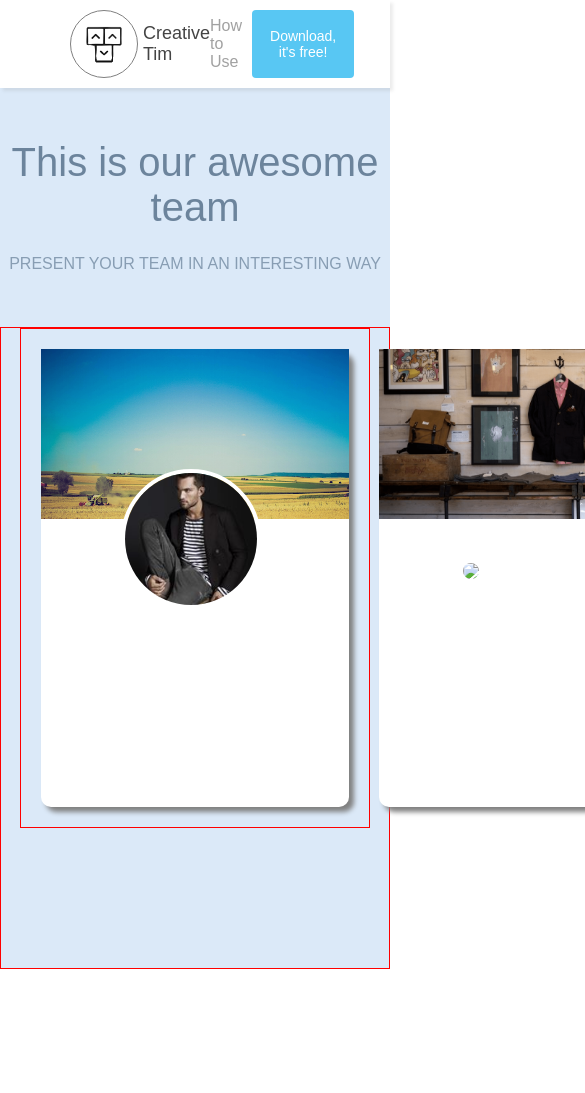
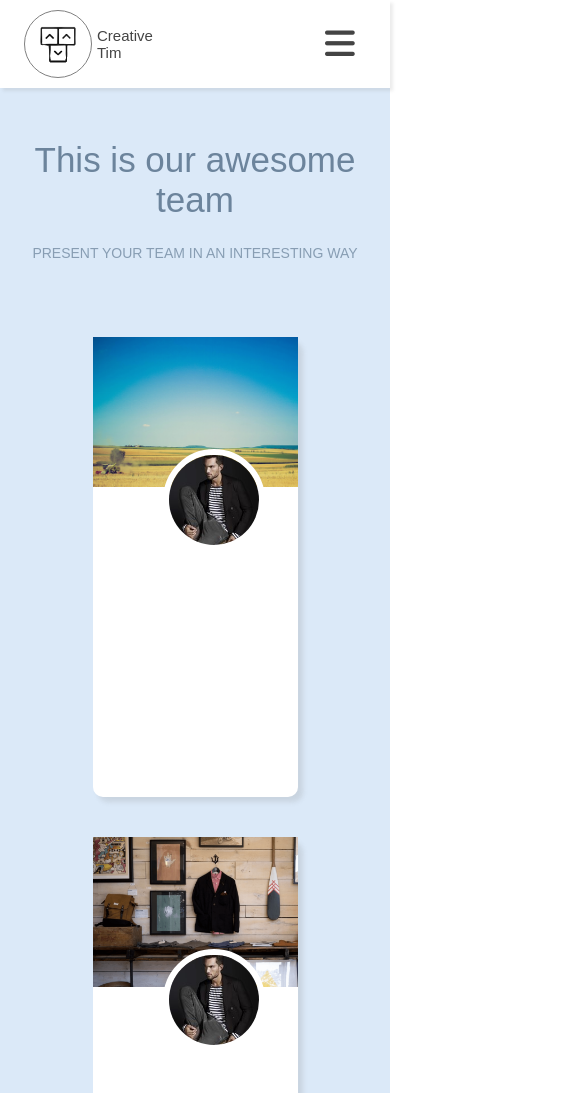
Before and after one commit to dayframs/flipcard, a plain HTML site: page index.html in a window 390 px wide. Shown: the top 1093 px of the page, 585 px wide, since content can reach past the window. Before the commit the page ends 969 px from the top, so only its background shows below. Drawn offline with Linux system fonts and the light colour scheme.

Commit message:
project updated

```diff
--- a/flipcard.css
+++ b/flipcard.css
@@ -15,6 +15,9 @@ header {
     align-items: center;
     justify-content: space-between;
     padding: 10px;
+}
+header .fa-solid {
+    display: none;
 }
 .header1 {
     display: flex;
@@ -39,6 +42,7 @@ header {
 .header2 button {
     background-color: rgb(88, 199, 243);
     padding: 18px;
+    border: none;
     border-radius: 4px;
     color: white;
     font-weight: 400px;
@@ -49,11 +53,11 @@ header img {
     padding: 3px;
     border-radius: 45px;
     vertical-align: middle;
-    cursor: pointer;}   */
+    cursor: pointer;}     */
 body {
     min-height: 100vh;
     overflow: hidden;
-     background-color: #dbe9f8;
+    background-color: #dbe9f8;
 }
 .section1 {
     padding-top: 140px;
@@ -73,18 +77,16 @@ body {
     font-size: 16px;
 }
 .section2 {
-    padding-bottom: 140px;
+    padding: 0 120px;
+    padding-bottom: 80px;
     background-color: #dbe9f8;
     display: flex;
-    flex-direction: column;
-    flex-wrap: wrap;
     justify-content: center;
     align-items: center;
-     border: 1px solid red;
 }
 .container {
     height: 500px;
-    width: 350px;
+    width: 30%;
     padding: 20px;
     display: flex;
     flex-direction: column;
@@ -92,26 +94,26 @@ body {
     justify-content: center;
     align-items: center;
     gap: 30px;
-    border: 1px solid red;
     margin: auto;
+    position: relative;
+    border-radius: 10px;
 }
 .card {
     height: 100%;
     width: 100%;
-    border-radius: 10px;
     display: flex;
+    flex-wrap: wrap;
     position: relative;
     transition: transform 2s;
     transform-style: preserve-3d;
 }
-.card:hover {
+.container:hover .card {
     cursor: pointer;
     transform: rotateY(180deg);
 }
-.back1, .back2, .back3 {
+.back {
     background-color: rgb(255, 255, 255);
     position: absolute;
-    /* top: 5px; */
     padding: 30px;
     display: grid;
     grid-template-rows: 18px auto 18px;
@@ -125,12 +127,12 @@ body {
     backface-visibility: hidden;
     border-radius: 10px;
 }
-.back1, .back2, .back3, .top {
+.back .top {
     border-bottom: 1px solid rgb(128, 128, 128, 0.25);
     color: grey;
     font-size: 14px;
     font-weight: 100;
-    /* padding: 20px 15px; */
+    padding: 20px 15px;
     color: rgb(68, 68, 68, 0.5);
 }
 h2 {
@@ -160,58 +162,51 @@ p {
     border-left: 1px solid grey;
     padding: 0 10px;
 }
-.back1, .back2, .back3, footer {
+.back footer {
     border-top: 1px solid rgba(45, 43, 43, 0.25);
     padding: 25px 5px;
 }
-.front3a {
-    background-image: url(./rotating_card_thumb3.png);
-    height: 170px;
+.front1a, .front2a, .front3a {
+    height: 150px;
     background-size: cover;
     background-repeat: no-repeat;
     background-position: center;
 }
+.front3a {
+    background-image: url(./rotating_card_thumb3.png);
+}
 .front1a {
     background-image: url(./rotating_card_thumb2.png);
-    height: 170px;
-    background-size: cover;
-    background-repeat: no-repeat;
-    background-position: center;
 }
 .front2a {
     background-image: url(./rotating_card_thumb.png);
-    height: 170px;
-    background-size: cover;
-    background-repeat: no-repeat;
-    background-position: center;
 }
 .front1, .front2, .front3 {
     height: 100%;
     width: 100%;
-    border-radius: 10px;
-    box-shadow: 5px 5px 5px grey;
+    box-shadow: 5px 5px 5px rgb(128, 128, 128, 0.2);
     position: absolute;
     backface-visibility: hidden;
     background-color: white;
+    border-radius: 10px;
 }
 .front1 img, .front2 img, .front3 img  {
-   width: 140px;
+    width: 50%;
     border-radius: 50%;
-    border: 4px solid white;
-    /* top: -50px;
-    left: 80px; */
-    margin: -50px 80px;
+    border: 6px solid white;
+    margin: -50px 70px;
 }
 .fa-brands {
     color: rgb(81, 81, 220);
     font-size: 20px;
     margin-right: 8px;
 }
-button {
+.back footer button {
     border: none;
     margin-right: 30px;
     margin-left: 0px;
     font-size: 14px;
+    background-color: white;
 }
 .fa-solid {
     margin-left: -50px;
--- a/index.html
+++ b/index.html
@@ -6,6 +6,7 @@
     <title>flipcard</title>
     <link rel="stylesheet" href="./flipcard.css">
     <script src="https://kit.fontawesome.com/07ff452b48.js" crossorigin="anonymous"></script>
+    <link rel="stylesheet" href="./media.css">
 </head>
 <body>
     <header>
@@ -16,6 +17,7 @@
         <div class="header2">
         <a href="">How to Use</a>
         <button>Download, it's free!</button>
+        <i class="fa-solid fa-bars"></i>
         </div>
     </header>
     <section class="section1">
@@ -23,15 +25,16 @@
         <p>PRESENT YOUR TEAM IN AN INTERESTING WAY</p>
     </section>
     <section class="section2">
-        <div class="container">
+        <section class="container">
             <div class="card">
                 <div class="front1">
                     <div class="front1a"></div>
                     <div>
                     <img src="./rotating_card_profile3.png" alt="">
                     </div>
+                    <div></div>
                 </div>
-            <div class="back1">
+                <div class="back">
                     <div class="top">"To be or not to be, this is my awesome motto!"</div>
                     <main>
                     <div><h2>Job Description</h2>
@@ -49,15 +52,17 @@
                     </footer>
                 </div>
             </div>
+        </section>
+        <section class="container">
             <div class="card">
                 <div class="front2">
                     <div class="front2a"></div>
                     <div>
-                    <img src="./rotating_card_profile3.png alt="">
+                    <img src="./rotating_card_profile3.png" alt="">
                     </div>
                     <div></div>
                 </div>
-            <div class="back2">
+                <div class="back" id="back2">
                     <div class="top">"To be or not to be, this is my awesome motto!"</div>
                     <main>
                     <div><h2>Job Description</h2>
@@ -77,6 +82,8 @@
                     </footer>
                 </div>
             </div>
+        </section>
+        <section class="container">
             <div class="card">
                 <div class="front3">
                     <div class="front3a"></div>
@@ -85,7 +92,7 @@
                     </div>
                     <div></div>
                 </div>
-            <div class="back3">
+                <div class="back">
                     <div class="top">"To be or not to be, this is my awesome motto!"</div>
                     <main>
                     <div><h2>Job Description</h2>
@@ -103,8 +110,7 @@
                     </footer>
                 </div>
             </div>
-        </div>
-    </div>
+        </section>
     </section>
 </body>
 </html>
--- /dev/null
+++ b/media.css
@@ -0,0 +1,40 @@
+@media (max-width: 600px) {
+.section2 {
+    padding: 0 20px;
+    padding-bottom: 30px;
+    display: flex;
+    flex-direction: column;
+}
+.container {
+    height: 500px;
+    width: 70%;
+}
+.section1 h1 {
+    font-size: 35px;
+}
+.section1 p {
+    font-size: 14px;
+}
+.header1 {
+    margin-left: 14px;
+}
+.header2 {
+    align-items: center;
+    margin-right: 5px;
+}
+.back footer button {
+    display: inline;
+    margin-left: 1px;
+    font-size: 14px;
+}
+.tim {
+    font-size: 15px;
+}
+header .fa-solid {
+    display: flex;
+    font-size: 34px;
+}
+.header2 a, button {
+    display: none;
+}
+}
```
Lines whose indentation alone changed are shown as unchanged.
